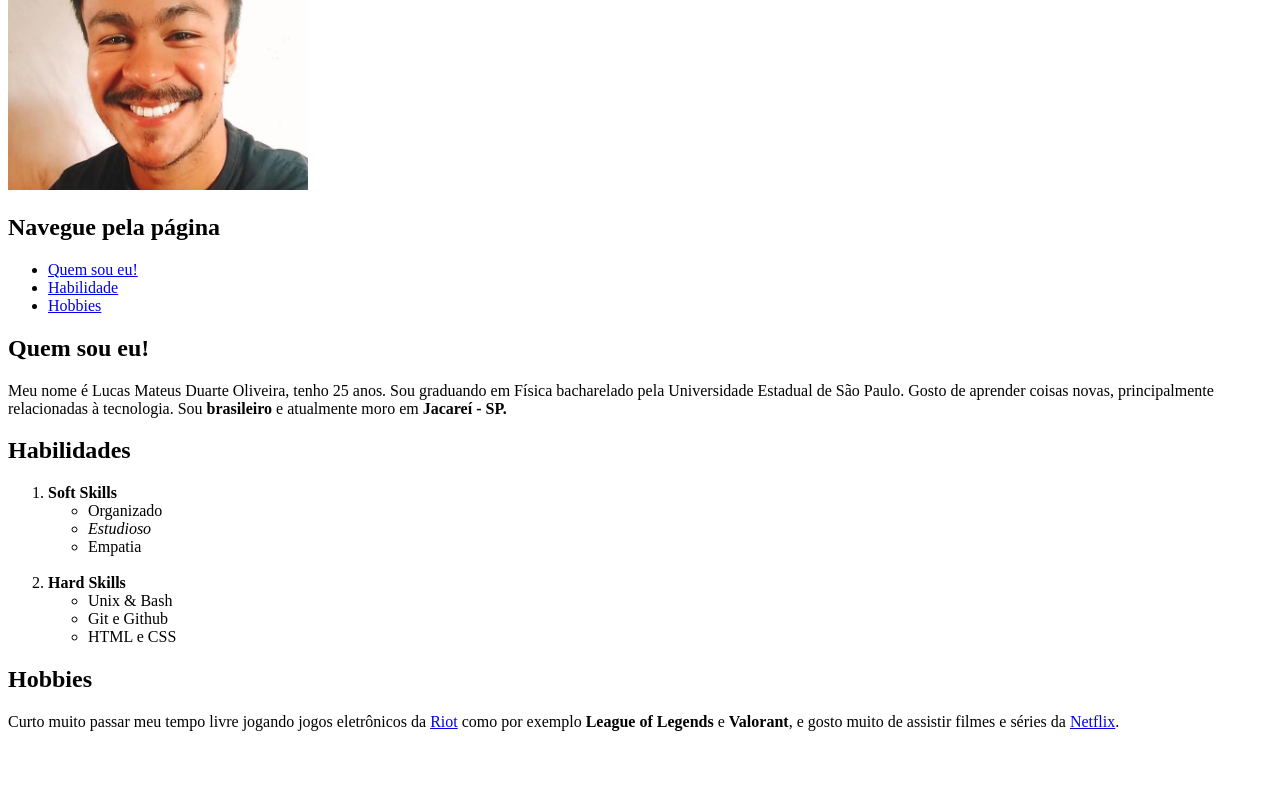
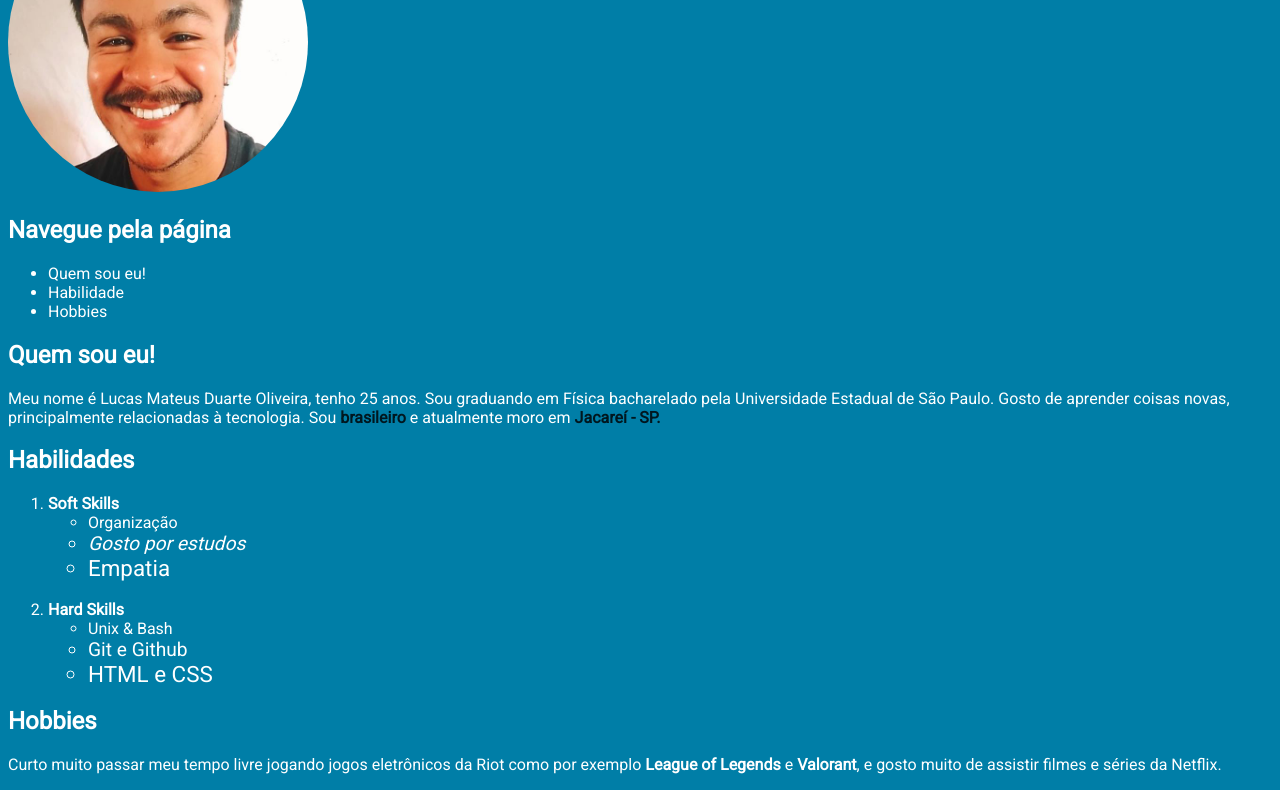
Before and after one commit to lucsduartee/lucsduartee.github.io, a plain HTML site: page index.html in a window 1280 px wide. Shown: the part 190-980 px from the top of the page. Before the commit the page ends 937 px from the top, so only its background shows below. Drawn offline with Linux system fonts and the light colour scheme.

Commit message:
Adding styles

```diff
--- /dev/null
+++ b/assets/css/style.css
@@ -0,0 +1,34 @@
+body {
+  font-family: 'Roboto', sans-serif;
+  background-color: #007EA7;
+  color: #FFFFFF;
+}
+
+h1 {
+  font-family: 'Montserrat', sans-serif;
+}
+
+a {
+  text-decoration: none;
+  color: #FFFFFF;
+}
+
+#profileimg {
+  border-radius: 50%;
+}
+
+.nacionalidade, .residencia {
+  color: #00171F;
+}
+
+.item1 {
+  font-size: 1em;
+}
+
+.item2 {
+  font-size: 1.2em;
+}
+
+.item3 {
+  font-size: 1.4em;
+}
--- a/index.html
+++ b/index.html
@@ -4,14 +4,26 @@
     <meta charset="utf-8" />
     <title>Portifólio</title>
 
+    <link rel="preconnect" href="https://fonts.gstatic.com" />
+    <link
+      href="https://fonts.googleapis.com/css2?family=Montserrat&family=Roboto&display=swap"
+      rel="stylesheet"
+    />
+    <link rel="stylesheet" type="text/css" href="./assets/css/style.css" />
   </head>
 
   <body>
     <main>
-      <h1>Olá, meu nome é <a href="#profileimg" >Lucas Duarte</a>.
-        Bem vindx ao meu portifólio!
+      <h1>
+        Olá, meu nome é <a href="#profileimg">Lucas Duarte</a>. Bem vindx ao meu
+        portifólio!
       </h1>
-      <img id="profileimg" src="./assets/img/profileimg.jpeg" alt="Foto de perfil de Lucas Duarte" width="300px">
+      <img
+        id="profileimg"
+        src="./assets/img/profileimg.jpeg"
+        alt="Foto de perfil de Lucas Duarte"
+        width="300px"
+      />
 
       <h2>Navegue pela página</h2>
       <ul>
@@ -21,35 +33,39 @@
       </ul>
 
       <h2 id="quem-sou">Quem sou eu!</h2>
-      <p>Meu nome é Lucas Mateus Duarte Oliveira, tenho 25 anos.
-        Sou graduando em Física bacharelado pela Universidade Estadual de São Paulo.
-        Gosto de aprender coisas novas, principalmente relacionadas à tecnologia.
-        Sou <strong>brasileiro</strong> e atualmente moro em <strong>Jacareí - SP.</strong>
+      <p>
+        Meu nome é Lucas Mateus Duarte Oliveira, tenho 25 anos. Sou graduando em
+        Física bacharelado pela Universidade Estadual de São Paulo. Gosto de
+        aprender coisas novas, principalmente relacionadas à tecnologia. Sou
+        <strong class="nacionalidade">brasileiro</strong> e atualmente moro em
+        <strong class="residencia">Jacareí - SP.</strong>
       </p>
 
       <h2 id="habilidades">Habilidades</h2>
       <ol>
         <li><strong>Soft Skills</strong></li>
-          <ul>
-            <li>Organizado</li>
-            <li><em>Estudioso</em></li>
-            <li>Empatia</li>
-          </ul>
-        <br>
+        <ul>
+          <li class="item1">Organização</li>
+          <li class="item2"><em>Gosto por estudos</em></li>
+          <li class="item3">Empatia</li>
+        </ul>
+        <br />
         <li><strong>Hard Skills</strong></li>
-          <ul>
-            <li>Unix & Bash</li>
-            <li>Git e Github</li>
-            <li>HTML e CSS</li>
-          </ul>
+        <ul>
+          <li class="item1">Unix & Bash</li>
+          <li class="item2">Git e Github</li>
+          <li class="item3">HTML e CSS</li>
+        </ul>
       </ol>
 
       <h2>Hobbies</h2>
-      <p>Curto muito passar meu tempo livre jogando jogos eletrônicos da <a href="https://www.riotgames.com/pt-br" target="_blank">Riot</a> como por exemplo <strong>League of Legends</strong> e <strong>Valorant</strong>, e gosto muito de assistir filmes e séries da <a href="https://www.netflix.com/br/" target="_blank">Netflix</a>.</p>
-
+      <p>
+        Curto muito passar meu tempo livre jogando jogos eletrônicos da
+        <a href="https://www.riotgames.com/pt-br" target="_blank">Riot</a> como
+        por exemplo <strong>League of Legends</strong> e
+        <strong>Valorant</strong>, e gosto muito de assistir filmes e séries da
+        <a href="https://www.netflix.com/br/" target="_blank">Netflix</a>.
+      </p>
     </main>
-
   </body>
-
-
 </html>
```
